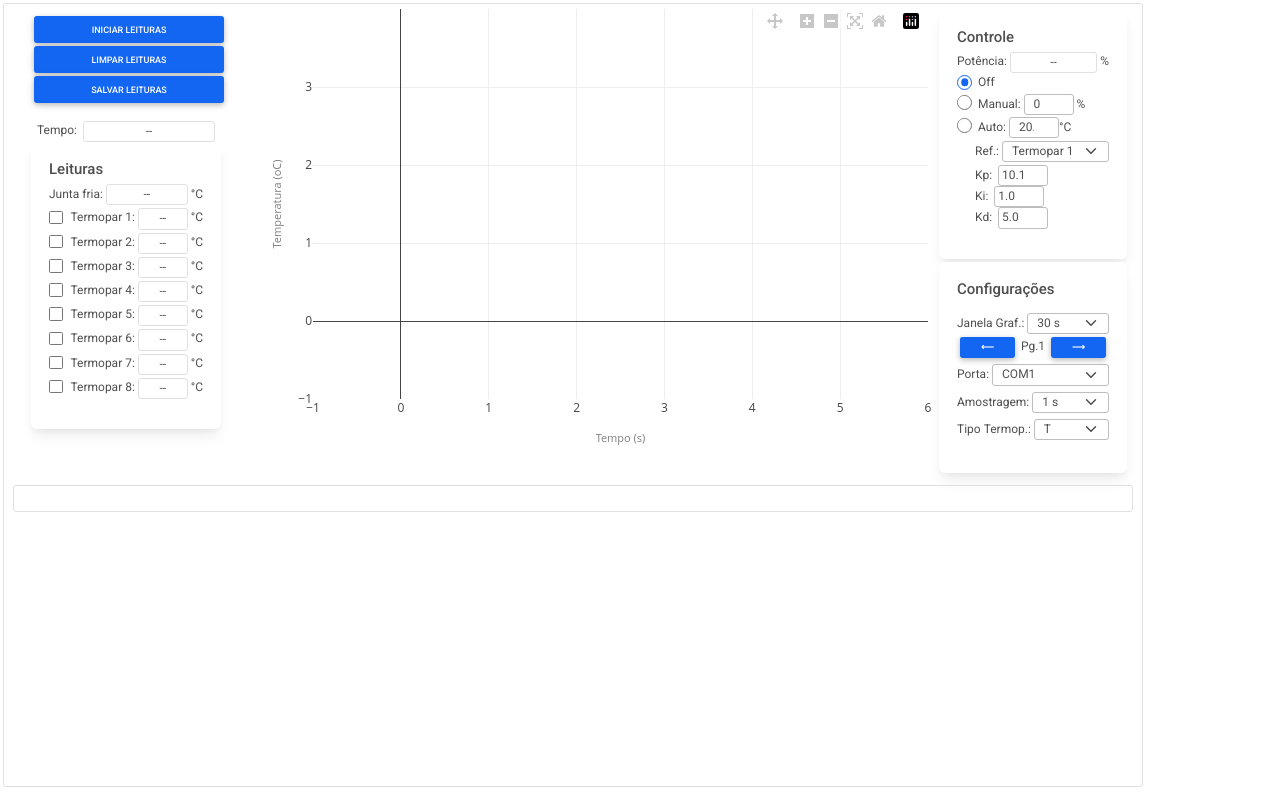
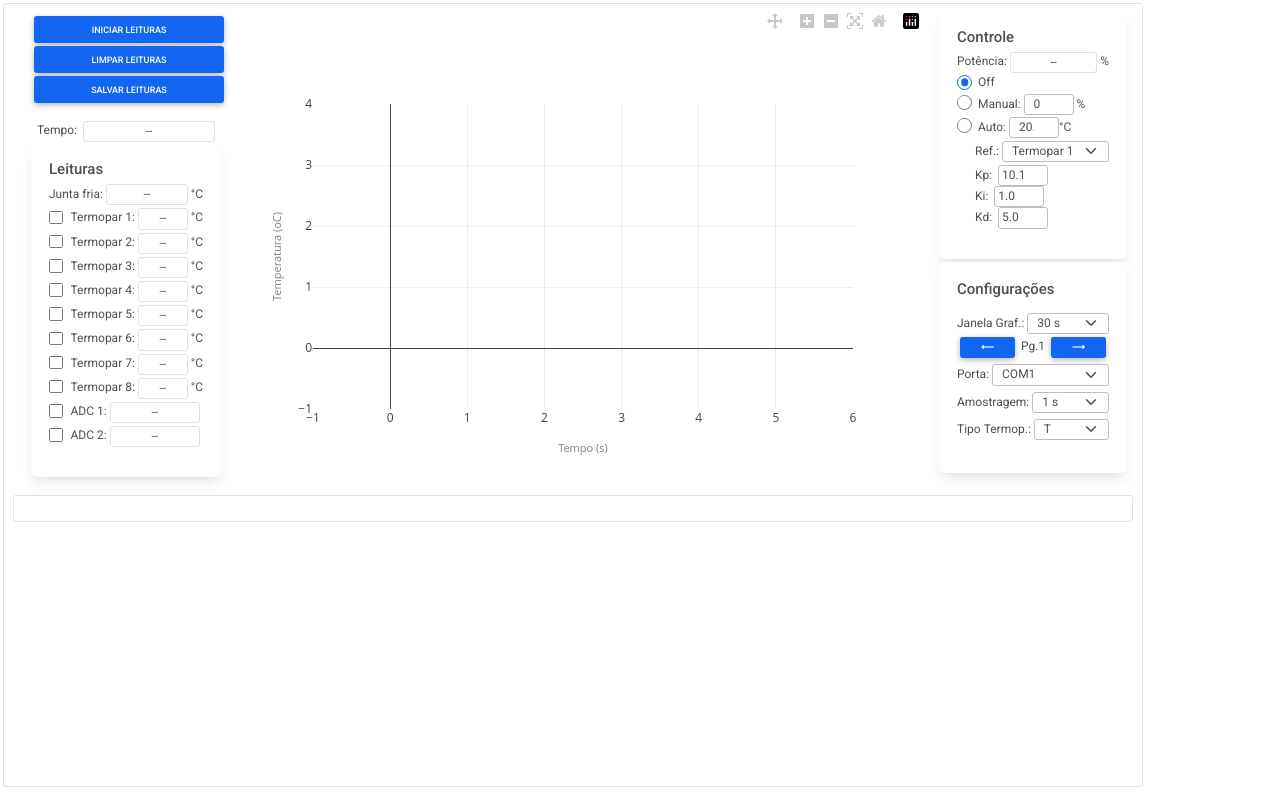
Before and after one commit to eduardobatista/TCMonWeb, a Flask app: page / in a window 1280 px wide. Run offline with Flask 2, Linux system fonts and the light colour scheme; data that the repository does not hold is empty; some libraries are stand-ins or nearby versions.

Commit message:
Improvements in ADC readings.

```diff
--- a/main/routes.py
+++ b/main/routes.py
@@ -14,7 +14,7 @@ def startstop():
         current_app.driver.paraLeituras()
         return "Parando leituras."
     else:
-        fenable = request.values.getlist("flagenable[]") + ["false","false"]
+        fenable = request.values.getlist("flagenable[]") + request.values.getlist("flagadcenable[]")
         port = request.values["port"]
         termoptype = request.values["termoptype"]
         for k in range(10):
--- a/templates/main.html
+++ b/templates/main.html
@@ -33,6 +33,15 @@
                                     Termopar {{(k+1)}}:
                                 </label>
                                 <span class="border rounded text-center flex-fill mx-1" id="ValT{{k}}"> -- </span>&deg;C
+                            </div>
+                        {% endfor %}
+                        {% for k in range(2) %}
+                            <div class="form-check mt-1 d-flex">
+                                <input class="form-check-input" type="checkbox" value="" id="checkadc{{k}}" />
+                                <label class="form-check-label" for="checkadc{{k}}">
+                                    ADC {{(k+1)}}:
+                                </label>
+                                <span class="border rounded text-center flex-fill mx-1" id="Valadc{{k}}"> -- </span>
                             </div>
                         {% endfor %}
                     </p>
@@ -158,6 +167,7 @@
         let hasData = false;
         let plotwindow = 30;
         let flagenable = [false,false,false,false,false,false,false,false];
+        let flagadcenable = [false,false];
         let plotmap = [];
         let plotpage = 0;
         let tempoatual = -1;
@@ -169,7 +179,7 @@
         });
 
         function loadData() {
-            $.post( "command", { "cmd":"getData", "flagenable": flagenable } )
+            $.post( "command", { "cmd":"getData", "flagenable": flagenable, "flagadcenable" : flagadcenable } )
                   .done(function( data ) {
                     if (data != "NoData") {
                         console.log(data);
@@ -214,13 +224,26 @@
                     }
                     }
                 },
-                margin: { t: 5,r: 5 }
+                yaxis2: {
+                    title: 'ADC',
+                    // titlefont: {color: 'rgb(148, 103, 189)'},
+                    // tickfont: {color: 'rgb(148, 103, 189)'},
+                    overlaying: 'y',
+                    side: 'right'
+                },
+                // margin: { t: 5,r: 5 }
             }
             Plotly.newPlot( document.plotdiv, [], layout, {scrollZoom: true, modeBarButtonsToRemove: ['toImage','zoom2d']} );
             plotcount = 0;
             for (var i = 0; i < 8; i++) {
                 if ($("#check" + i).is(":checked")) {
                     Plotly.addTraces( document.plotdiv, { x:[0], y: [NaN], line: {simplify: false}, mode: 'lines', name: `T${i+1}` } );
+                    plotcount++;
+                }
+            }
+            for (var i = 0; i < 2; i++) {
+                if ($("#checkadc" + i).is(":checked")) {
+                    Plotly.addTraces( document.plotdiv, { x:[0], y: [NaN], line: {simplify: false}, mode: 'lines', name: `ADC${i+1}`, yaxis: 'y2' } );
                     plotcount++;
                 }
             }
@@ -248,7 +271,11 @@
                     plotmap.push(ct++);
                 }
             }
+            for (var i = 0; i < 2; i++) {
+                flagadcenable[i] = $("#checkadc" + i).is(":checked");
+            }
             dict = { "flagenable":flagenable,
+                     "flagadcenable":flagadcenable,
                      "port":$("#selectporta option:selected").val(),
                      "termoptype": $("#selecttype option:selected").val(),
                      "kp": $("#kp").val(),
@@ -299,6 +326,8 @@
             savedict = {}
             for (var i = 0; i < 8; i++) { flagenable[i] = $("#check" + i).is(":checked"); }
             savedict["flagenable"] = flagenable;
+            for (var i = 0; i < 2; i++) { flagadcenable[i] = $("#checkadc" + i).is(":checked"); }
+            savedict["flagadcenable"] = flagadcenable;
             savedict["ctrlstate"] = $('input[type=radio]:checked').val();
             savedict["manuallevel"] = $('#manuallevel').val();
             savedict["setpoint"] = $('#setpoint').val();
@@ -323,6 +352,10 @@
                     for (var i = 0; i < 8; i++) {
                         flagenable[i] = loaddict["flagenable"][i];
                         $("#check" + i).prop('checked', flagenable[i]);
+                    }
+                    for (var i = 0; i < 2; i++) {
+                        flagadcenable[i] = loaddict["flagadcenable"][i];
+                        $("#checkadc" + i).prop('checked', flagadcenable[i]);
                     }
                     $("#radio" + loaddict["ctrlstate"]).prop('checked', true)
                     $('#manuallevel').val(loaddict["manuallevel"]);
@@ -353,6 +386,9 @@
                         hasData = false;
                         for (var k = 0; k < 8; k++) {
                             $(`#check${k}`).prop('disabled', false);
+                        }
+                        for (var k = 0; k < 2; k++) {
+                            $(`#checkadc${k}`).prop('disabled', false);
                         }
                         resetPlot();
                         $(window).unbind('beforeunload');
@@ -393,6 +429,9 @@
             for (var k = 0; k < 8; k++) {
                 $(`#check${k}`).prop('disabled', true);
             }
+            for (var k = 0; k < 2; k++) {
+                $(`#checkadc${k}`).prop('disabled', true);
+            }
             $("#selectporta").prop('disabled', true);
             $("#selectsampling").prop('disabled', true);
             $("#selecttype").prop('disabled', true);
@@ -404,6 +443,7 @@
 
         function clearValues() {
             for (var i = 0; i < 8; i++) { $("#ValT" + i).html("--"); }
+            for (var i = 0; i < 2; i++) { $("#Valadc" + i).html("--"); }
             $("#tempoval").html("--");
             $("#junta").html("--");
             $("#power").html("--");
@@ -464,6 +504,15 @@
                                         $("#junta").html(data["data"][key]);
                                     } else if (key == "power") {
                                         $("#power").html(data["data"][key]);
+                                    } else if (key.startsWith("adc")) {
+                                        $("#Val"+key).html(data["data"][key]);
+                                        // if (isNaN(data["data"][key])) {
+                                        //     plotdata.push([NaN]);
+                                        //     plotx.push([tempoatual]);
+                                        // } else {
+                                        //     plotdata.push([data["data"][key]]);
+                                        //     plotx.push([tempoatual]);
+                                        // }
                                     }
                                 }
                                 limf = tempoatual - plotwindow*plotpage;
```
Also changed, not shown: main/driverhardware.py (+22 -0 lines).
